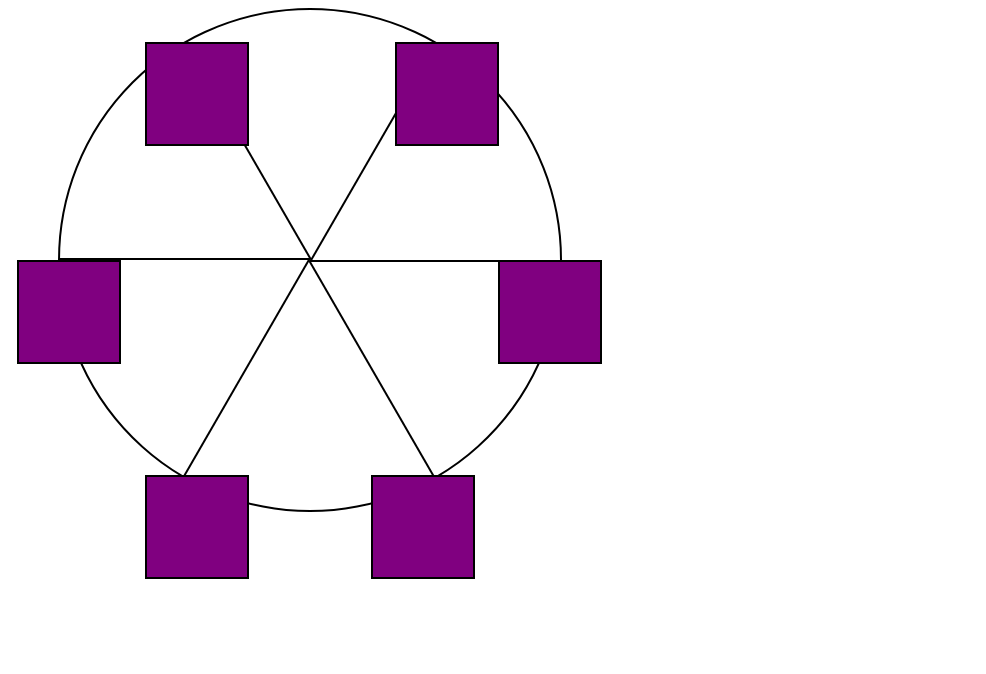
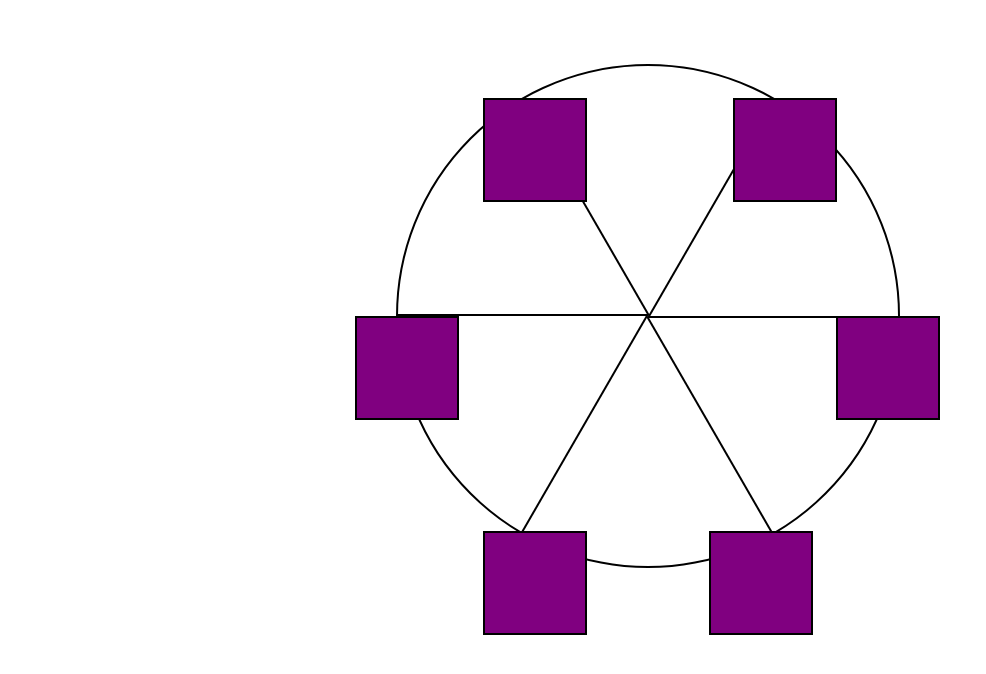
Before and after one commit to KwekuGideon7/Building-a-Ferris-Wheel, a plain HTML site: page index.html in a window 1280 px wide. Shown: the whole page, without its empty margins (0-986 px from the left). Drawn offline with Linux system fonts and the light colour scheme.

Commit message:
Update styles.css

```diff
--- a/styles.css
+++ b/styles.css
@@ -1,3 +1,8 @@
+body{
+    box-sizing: border-box;
+    margin-top: 5%;
+    margin-left: 27%;
+}
 .wheel {
     border: 2px solid black;
     border-radius: 50%;
```
